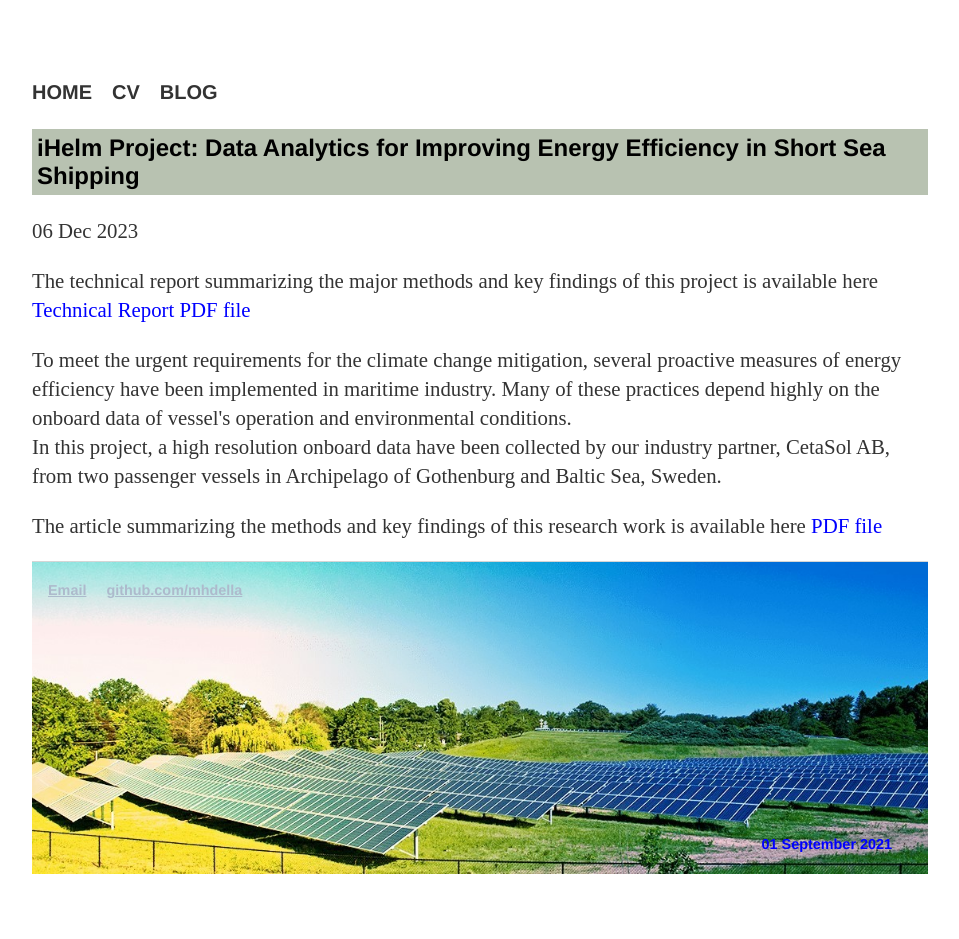
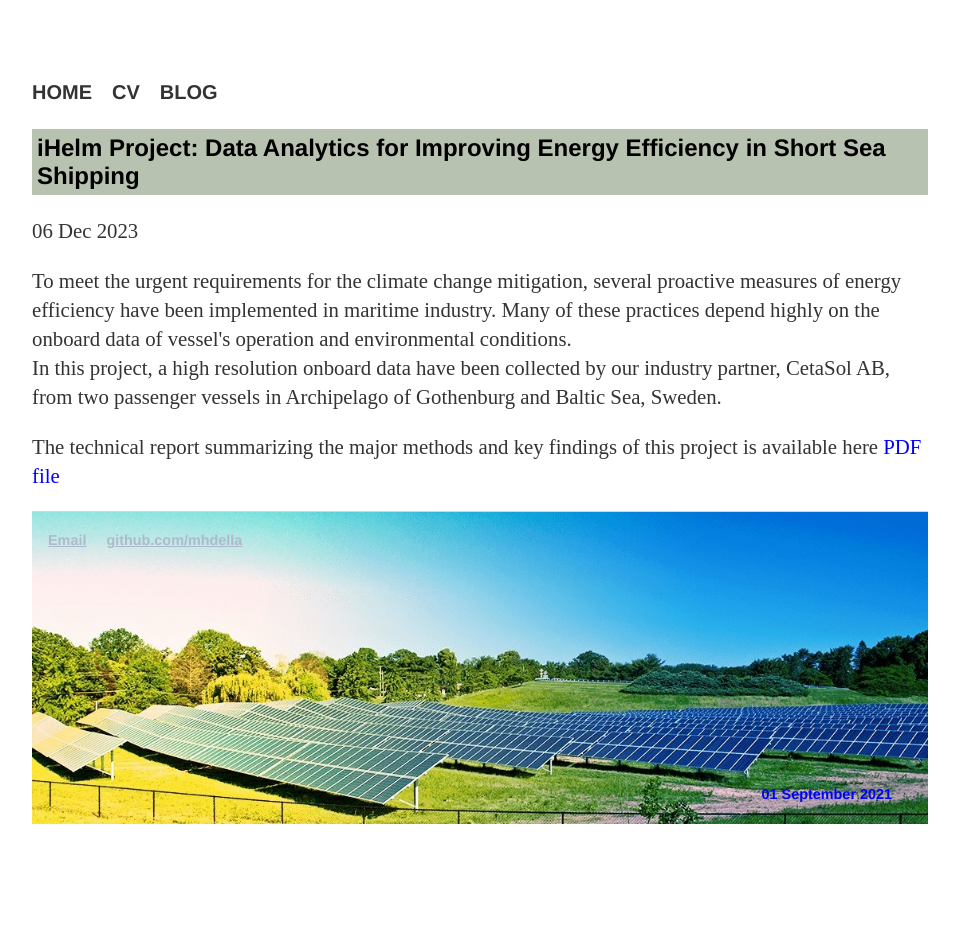
Before and after one commit to MohamedAbuella/MohamedAbuella.github.io, a Jekyll site: the page built from _posts/2023-12-06-iHelm_Project_for_Improving_Energy_Efficiency_in_Short_Sea_Shipping.html, in a window 1280 px wide. Shown: the whole page, without its empty margins (160-1119 px from the left). Built offline with Jekyll 4.4.1, drawn with Linux system fonts in a browser that asks for light colours; nearby versions of some CDN libraries; a script that is not in the unit is left out; comment, search, counter and statistics services are not loaded; after the commit the page ends 900 px from its top, so only the background shows below that.

Commit message:
Update 2023-12-06-iHelm_Project_for_Improving_Energy_Efficiency_in_Short_Sea_Shipping.html
iHelm Project: Data Analytics for Improving Energy Efficiency in Short Sea Shipping

```diff
--- a/_posts/2023-12-06-iHelm_Project_for_Improving_Energy_Efficiency_in_Short_Sea_Shipping.html
+++ b/_posts/2023-12-06-iHelm_Project_for_Improving_Energy_Efficiency_in_Short_Sea_Shipping.html
@@ -5,7 +5,6 @@ author:     Mohamed Abuella
 layout:     post
 tags:     [Blog]
 ---
-<p>The technical report summarizing the major methods and key findings of this project is available here <a href="https://github.com/MohamedAbuella/Data_Analytics_for_Improving_Energy_Efficiency_in_Short_Sea_Shipping/blob/main/iHelm_Project_Report_v1.pdf"_blank" style="color:blue"> Technical Report PDF file </a> </p>
 <p> To meet the urgent requirements for the climate change mitigation, several proactive measures of energy efficiency have been implemented in maritime industry. Many of these practices depend highly on the onboard data of vessel's operation and environmental conditions.
 <br> In this project, a high resolution onboard data have been collected by our industry partner, CetaSol AB, from two passenger vessels in Archipelago of Gothenburg and Baltic Sea, Sweden.
-<p>The article summarizing the methods and key findings of this research work is available here <a href="https://github.com/MohamedAbuella/Data_Analytics_for_Improving_Energy_Efficiency_in_Short_Sea_Shipping/blob/main/iHelm_Project_Report_v1.pdf" target="_blank" style="color:blue"> PDF file </a> </p>
+<p>The technical report summarizing the major methods and key findings of this project is available here <a href="https://github.com/MohamedAbuella/Data_Analytics_for_Improving_Energy_Efficiency_in_Short_Sea_Shipping/blob/main/iHelm_Project_Report_v1.pdf" target="_blank" style="color:blue"> PDF file </a> </p>
```
